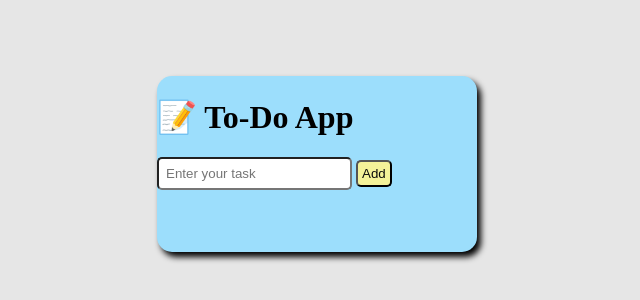
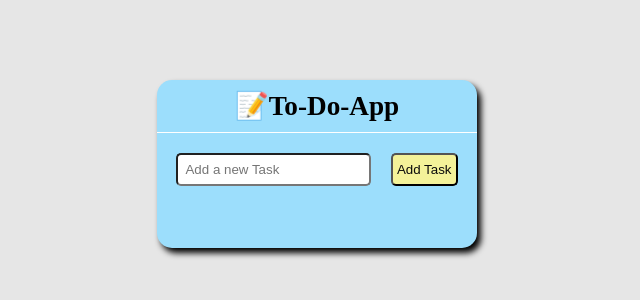
Before and after one commit to Anshupriyakumari/College-projects-, a plain HTML site: page index.html in a window 1280 px wide. Shown: the part 236-536 px from the top of the page, without its empty margins (323-963 px from the left). Drawn offline with Linux system fonts and the light colour scheme.

Commit message:
Update index.html

```diff
--- a/index.html
+++ b/index.html
@@ -1,22 +1,21 @@
 <!DOCTYPE html>
-<html>
+<html lang="en">
 <head>
-    <title>Advanced To-Do App</title>
+    <meta charset="UTF-8">
+    <meta name="viewport" content="width=device-width, initial-scale=1.0">
     <link rel="stylesheet" href="style.css">
+    <title>To-Do-App</title>
 </head>
 <body>
-
-<div class="container">
-    <h1>📝 To-Do App</h1>
-
-    <div class="input-box">
-        <input type="text" id="taskInput" placeholder="Enter your task">
-        <button onclick="addTask()">Add</button>
+    <div class="container">
+        <div class="header">📝To-Do-App</div>
+        <div class="addTask">
+            <input type="text"placeholder="Add a new Task" id="inputTask">
+            <button onclick="addTask()">Add Task</button>
+        </div>
+        <ul class="task-List" id="taskList"></ul>
     </div>
 
-    <ul id="taskList"></ul>
-</div>
-
-<script src="script.js"></script>
+     <script src="script.js"></script>
 </body>
 </html>
```
